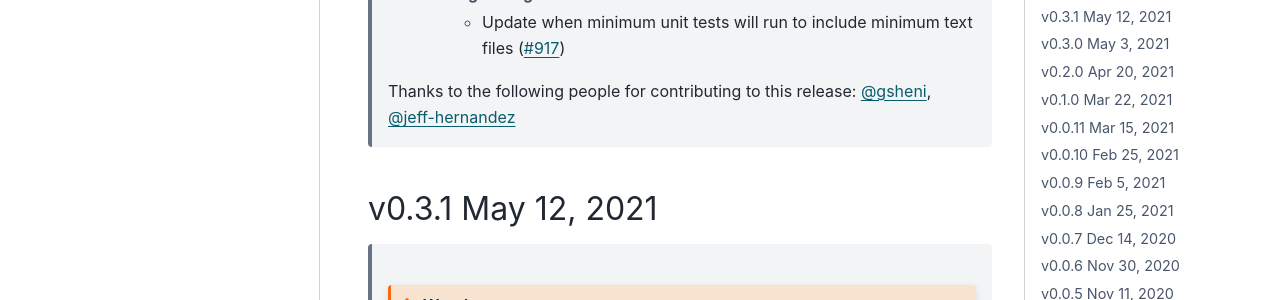
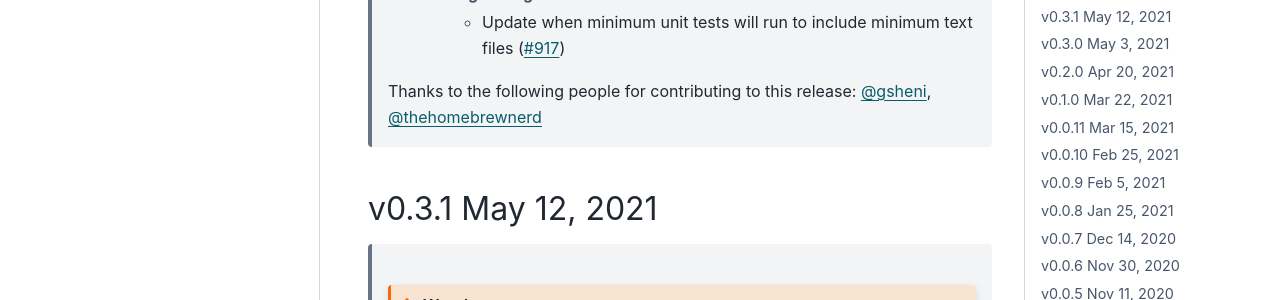
Before and after one commit to alteryx/woodwork, a Sphinx documentation site: the page built from docs/source/release_notes.rst, in a window 1280 px wide and 900 px high, scrolled down 363 px. Shown: the part 153-453 px from the top of the window. Built offline with Sphinx 7.4.7 and the PyData theme 0.15.4, drawn with Linux system fonts in a browser that asks for light colours; comment, search, counter and statistics services are not loaded.

Commit message:
Update release_notes.rst

```diff
--- a/docs/source/release_notes.rst
+++ b/docs/source/release_notes.rst
@@ -14,7 +14,7 @@ Future Release
         * Update when minimum unit tests will run to include minimum text files (:pr:`917`)
 
     Thanks to the following people for contributing to this release:
-    :user:`gsheni`, :user:`jeff-hernandez`
+    :user:`gsheni`, :user:`thehomebrewnerd`
 
 
 v0.3.1 May 12, 2021
```
